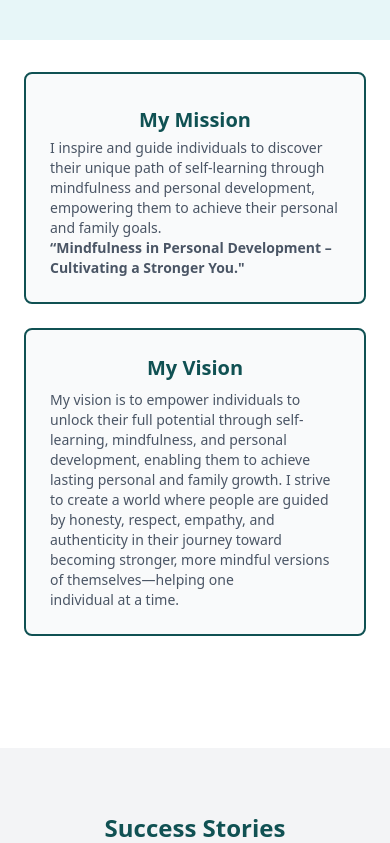
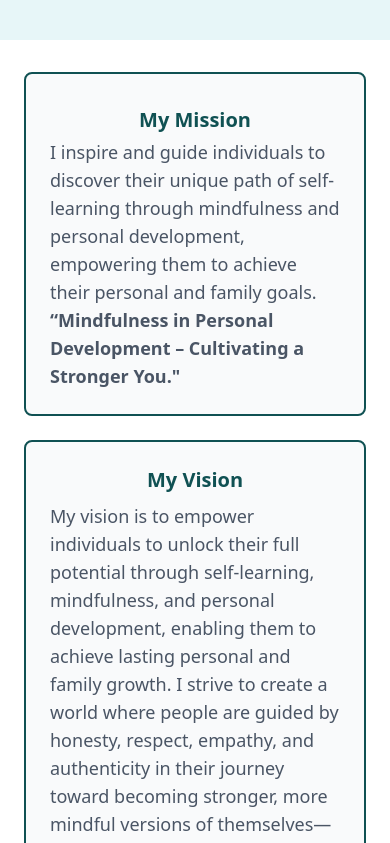
Before and after one commit to Atharv542/Life-Coaching, a React (Vite) app: page / in a window 390 px wide. Shown: the part 4220-5063 px from the top of the page. Built offline with nearby package versions, Linux system fonts and the light colour scheme.

Commit message:
Added extra changes

```diff
--- a/src/components/AboutMe.jsx
+++ b/src/components/AboutMe.jsx
@@ -88,8 +88,8 @@ I began to shed layers of stress, anxiety, limiting beliefs, and imposter syndro
       {/* Mission and Vision Sections */}
       <div className="grid grid-cols-1 md:grid-cols-2 gap-6 mt-8 mb-8 px-6 sm:px-16 lg:px-28">
         <div className="bg-gray-50 p-6 rounded-lg border-2 md:hover:-translate-y-4 cursor-default border-[#105153] hover:bg-white hover:shadow-lg transition-all duration-300 min-h-[200px] flex flex-col justify-center">
-          <h4 className="font-bold text-[#105153] text-xl mt-2 mb-1 sm:text-2xl lg:mb-1 lg:-mt-8 text-center">My Mission</h4>
-          <p className="text-sm sm:text-base text-gray-600">
+          <h4 className="font-bold text-[#105153] text-xl mt-2 mb-1 sm:text-3xl lg:mb-1 lg:-mt-8 text-center">My Mission</h4>
+          <p className="text-lg sm:text-base text-gray-600">
             I inspire and guide individuals to discover their unique path of self-learning through mindfulness and personal development, empowering them to achieve their personal and family goals.
             <br />
             <strong>“Mindfulness in Personal Development – Cultivating a Stronger You."</strong>
@@ -97,8 +97,8 @@ I began to shed layers of stress, anxiety, limiting beliefs, and imposter syndro
         </div>
 
         <div className="bg-gray-50 p-6 rounded-lg border-2 md:hover:-translate-y-4 cursor-default border-[#105153] hover:bg-white hover:shadow-lg transition-all duration-300 min-h-[200px] flex flex-col justify-center">
-          <h4 className="font-bold text-[#105153] text-xl sm:text-2xl mb-2 text-center">My Vision</h4>
-          <p className="text-sm sm:text-base text-gray-600">
+          <h4 className="font-bold text-[#105153] text-xl sm:text-3xl mb-2 text-center">My Vision</h4>
+          <p className="text-lg sm:text-base text-gray-600">
           My vision is to empower individuals to unlock their full potential through self-learning, mindfulness, and personal development, enabling them to achieve lasting personal and family growth. I strive to create a world where people are guided by honesty, respect, empathy, and authenticity in their journey toward becoming stronger, more mindful versions of themselves—helping one individual at a time.
           </p>
         </div>
```
